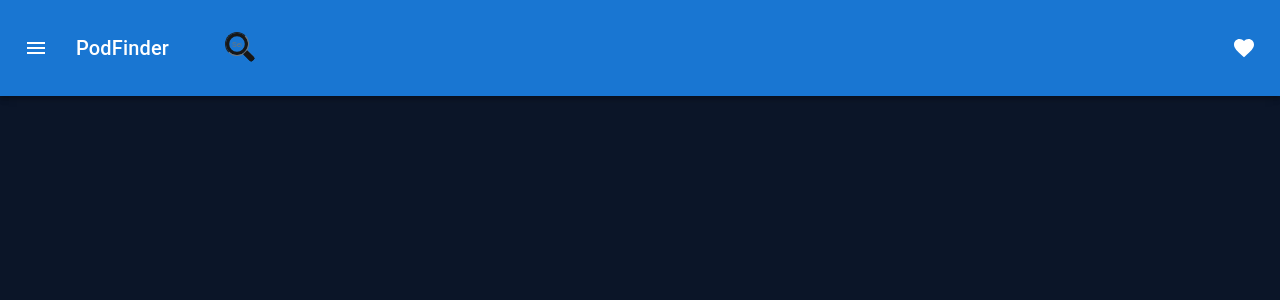
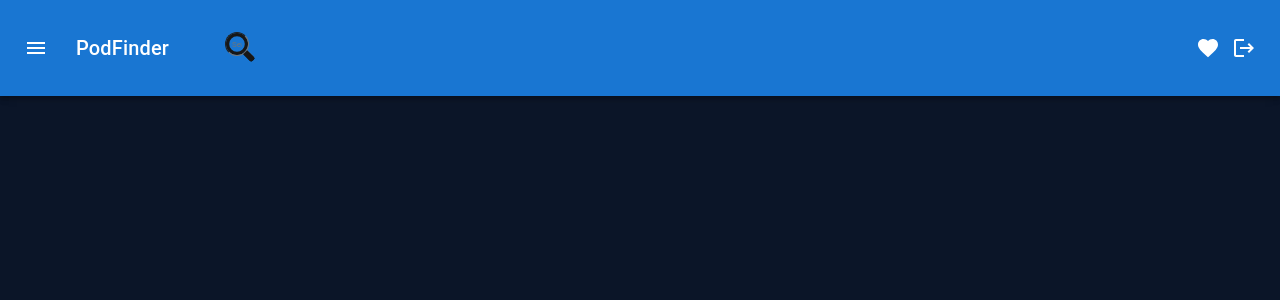
Before and after one commit to allthetok/PodApp, a React (Create React App) app: page /home in a window 1280 px wide. Shown: the top 300 px of the page. Built offline with nearby package versions, Linux system fonts and the light colour scheme; sample sign-in values are in the browser's storage; the HTML template or start-up script is replaced by a standard one.

Commit message:
logout and dialog components

```diff
--- a/src/App.js
+++ b/src/App.js
@@ -19,6 +19,14 @@ const App = () => {
 		setUserId(resUserId)
 		localStorage.setItem('userid', resUserId)
 	}
+
+	const handleUserLogout = (e) => {
+		e.preventDefault()
+		console.log('clicked')
+		localStorage.removeItem('userid')
+		setUserId(null)
+	}
+
 	return (
 		<BrowserRouter>
 			<Routes>
@@ -37,7 +45,7 @@ const App = () => {
 						<Navigate replace to={'/'} />
 					)
 					: (
-						<Home userId={userId} />
+						<Home userId={userId} handleUserLogout={handleUserLogout}/>
 					)
 				} />
 				<Route path='/signup' element={<Signup handleIdChange={handleUserIdChange} userId={userId} />} />
--- a/src/components/Home.js
+++ b/src/components/Home.js
@@ -3,7 +3,7 @@ import { useNavigate } from 'react-router-dom'
 import Navbar from './Navbar'
 import PodcastDetail from './PodcastDetail'
 
-const Home = ({ userId }) => {
+const Home = ({ userId, handleUserLogout }) => {
     const [finalSearch, setFinalSearch] = useState(() => {
 		const selectedLikePod = localStorage.getItem('selectedLikePod')
 		return selectedLikePod || ''
@@ -35,7 +35,7 @@ const Home = ({ userId }) => {
     }
     return (
         <>
-            <Navbar handleSubmit={handleSubmit} textInput={textInput} handleClick={handleClick}/>
+            <Navbar handleSubmit={handleSubmit} textInput={textInput} handleClick={handleClick} handleUserLogout={handleUserLogout}/>
             {formSubmitted
                 ? <PodcastDetail userId={userId} finalSearch={finalSearch} />
                 : <></>
--- /dev/null
+++ b/src/components/LogoutDialog.js
@@ -0,0 +1,80 @@
+import React, { useState } from 'react'
+import Button from '@mui/material/Button'
+import { Box } from '@mui/material'
+import IconButton from '@mui/material/IconButton'
+import LogoutIcon from '@mui/icons-material/Logout'
+import Dialog from '@mui/material/Dialog'
+import DialogActions from '@mui/material/DialogActions'
+import DialogContent from '@mui/material/DialogContent'
+import DoneIcon from '@mui/icons-material/Done'
+import CancelIcon from '@mui/icons-material/Cancel';
+import DialogTitle from '@mui/material/DialogTitle'
+
+const LogoutDialog = ({ handleUserLogout }) => {
+    const [open, setOpen] = useState(false)
+
+    const handleClickOpen = () => {
+        setOpen(true)
+    }
+
+    const handleClose = () => {
+        setOpen(false)
+    }
+
+    // const handleCloseLogout = (e) => {
+    //     e.preventDefault()
+    //     handleUserLogout
+    //     setOpen(false)
+    // }
+
+    return (
+        <div>
+            <Box sx={{ display: { xs: 'none', md: 'flex' } }}>
+                        <IconButton
+                        size="large"
+                        edge="end"
+                        aria-label="account of current user"
+                        color="inherit"
+                        onClick={handleClickOpen}
+                        >
+                        <LogoutIcon />
+                        </IconButton>
+            </Box>
+                        <Dialog
+                            open={open}
+                            onClose={handleClose}
+                            aria-labelledby="alert-dialog-title"
+                            aria-describedby="alert-dialog-description"
+
+                        >
+                            <DialogTitle id='alert-dialog-title' sx={ {backgroundColor: '#0b1528', color: '#fff', paddingBottom: '0'}}>
+                                {'Are you sure you want to log out?'}
+                            </DialogTitle>
+                            <DialogActions sx={ {backgroundColor: '#0b1528', justifyContent: 'center', paddingTop: '0' }}>
+                                <IconButton
+                                size="large"
+                                edge="end"
+                                aria-label="account of current user"
+                                color="error"
+
+                                sx={ {}}
+                                onClick={handleClose}>
+                                    <CancelIcon sx={ {fontSize: '2.5rem'}}/>
+                                </IconButton>
+                                <IconButton
+                                size="large"
+                                edge="end"
+                                aria-label="account of current user"
+                                color="success"
+                                autoFocus
+                                onClick={handleUserLogout}>
+                                    <DoneIcon sx={ {fontSize: '2.5rem'}}/>
+                                </IconButton>
+                            </DialogActions>
+                        </Dialog>
+                    {/* </Box> */}
+        </div>
+    )
+}
+
+export default LogoutDialog
--- a/src/components/Navbar.js
+++ b/src/components/Navbar.js
@@ -9,10 +9,12 @@ import Typography from '@mui/material/Typography';
 import MenuIcon from '@mui/icons-material/Menu';
 import FavoriteIcon from '@mui/icons-material/Favorite';
 import MoreIcon from '@mui/icons-material/MoreVert';
+import LogoutIcon from '@mui/icons-material/Logout';
 import './SearchPod.css';
+import LogoutDialog from './LogoutDialog'
 //import PodcastDetail from './PodcastDetail';
 
-const Navbar = ({ handleSubmit, handleClick, textInput }) => {
+const Navbar = ({ handleSubmit, handleClick, textInput, handleUserLogout }) => {
     // const [finalSearch, setFinalSearch] = useState('')
     // const [formSubmitted, setFormSubmitted] = useState(false)
 
@@ -73,7 +75,19 @@ const Navbar = ({ handleSubmit, handleClick, textInput }) => {
                         <FavoriteIcon />
                         </IconButton>
                     </Box>
-                    <Box sx={{ display: { xs: 'flex', md: 'none' } }}>
+                    <LogoutDialog handleUserLogout={handleUserLogout}/>
+                    {/* <Box sx={{ display: { xs: 'none', md: 'flex' } }}>
+                        <IconButton
+                        size="large"
+                        edge="end"
+                        aria-label="account of current user"
+                        color="inherit"
+                        onClick={handleUserLogout}
+                        >
+                        <LogoutIcon />
+                        </IconButton>
+                    </Box> */}
+                    {/* <Box sx={{ display: { xs: 'flex', md: 'none' } }}>
                         <IconButton
                         size="large"
                         aria-label="show more"
@@ -82,7 +96,7 @@ const Navbar = ({ handleSubmit, handleClick, textInput }) => {
                         >
                         <MoreIcon />
                         </IconButton>
-                    </Box>
+                    </Box> */}
                     </Toolbar>
                 </AppBar>
             </Box>
```
